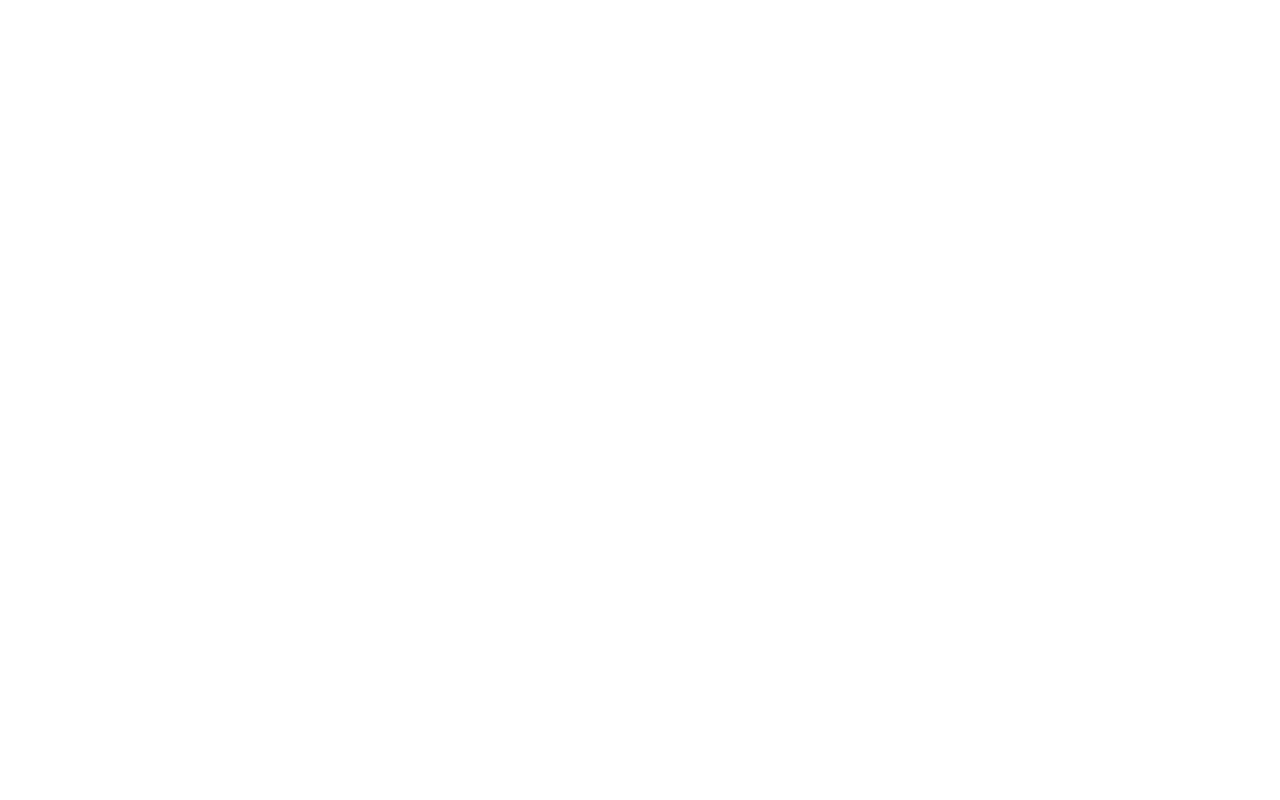
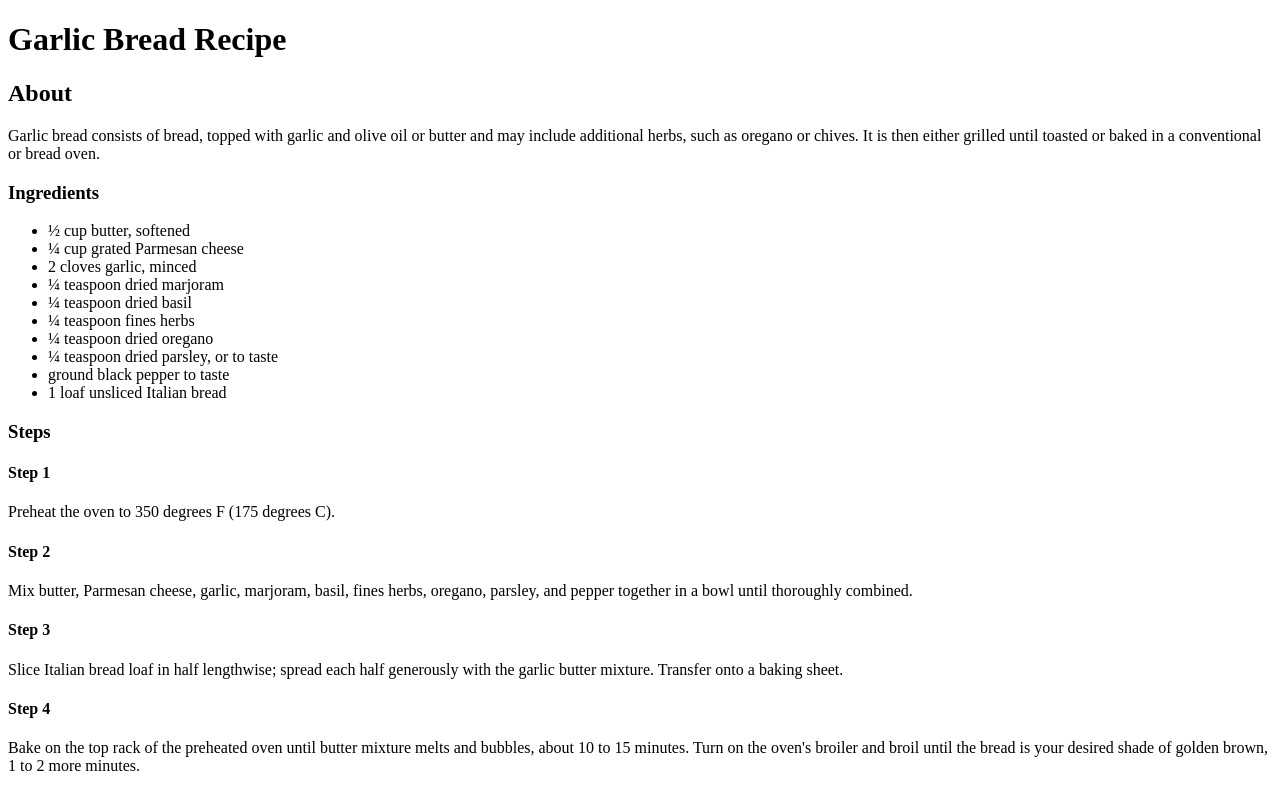
Before and after one commit to sjenne2022/odin-recipes, a plain HTML site: page recipes/garlicbread.html in a window 1280 px wide. Drawn offline with Linux system fonts and the light colour scheme.

Commit message:
Update garlic bread file

```diff
--- a/recipes/garlicbread.html
+++ b/recipes/garlicbread.html
@@ -4,9 +4,42 @@
     <meta charset="UTF-8">
     <meta http-equiv="X-UA-Compatible" content="IE=edge">
     <meta name="viewport" content="width=device-width, initial-scale=1.0">
-    <title>Document</title>
+    <title>Garlic Bread</title>
 </head>
 <body>
+    <h1>Garlic Bread Recipe</h1>
+    <h2>About</h2>
+        <p>Garlic bread consists of bread, topped with garlic and olive oil or butter and may include additional herbs, such as oregano or chives.
+            It is then either grilled until toasted or baked in a conventional or bread oven.</p>
+
+    <h3>Ingredients</h3>
+            <ul>
+                <li>½ cup butter, softened</li>
+                <li>¼ cup grated Parmesan cheese</li>
+                <li>2 cloves garlic, minced</li>
+                <li>¼ teaspoon dried marjoram</li>
+                <li>¼ teaspoon dried basil</li>
+                <li>¼ teaspoon fines herbs</li>
+                <li>¼ teaspoon dried oregano</li>
+                <li>¼ teaspoon dried parsley, or to taste</li>
+                <li>ground black pepper to taste</li>
+                <li>1 loaf unsliced Italian bread</li>
+            </ul>
+
+    <h3>Steps</h3>
+
+    <h4>Step 1</h4>
+    <p>Preheat the oven to 350 degrees F (175 degrees C).</p>
+
+    <h4>Step 2</h4>
+    <p>Mix butter, Parmesan cheese, garlic, marjoram, basil, fines herbs, oregano, parsley, and pepper together in a bowl until thoroughly combined.</p>
+
+    <h4>Step 3</h4>
+    <p>Slice Italian bread loaf in half lengthwise; spread each half generously with the garlic butter mixture. Transfer onto a baking sheet.</p>
+
+    <h4>Step 4</h4>
+    <p>Bake on the top rack of the preheated oven until butter mixture melts and bubbles, about 10 to 15 minutes.
+        Turn on the oven's broiler and broil until the bread is your desired shade of golden brown, 1 to 2 more minutes.</p>
 
 </body>
 </html>
```
